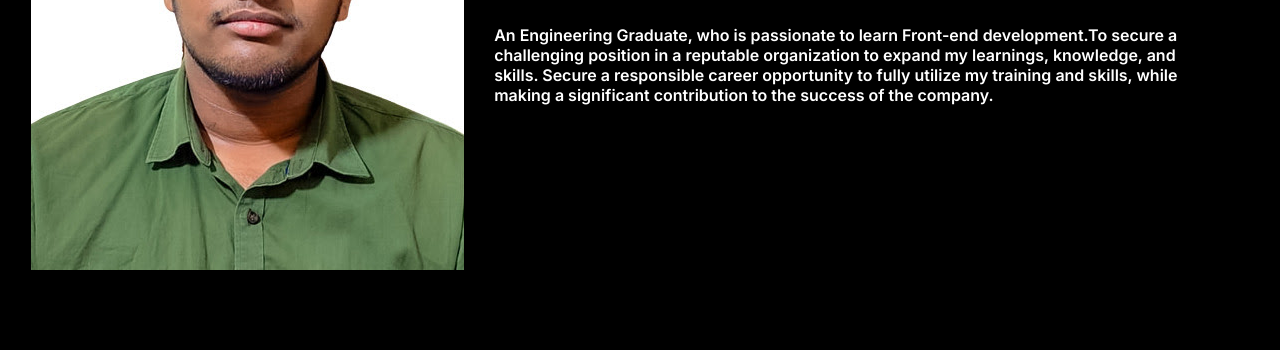
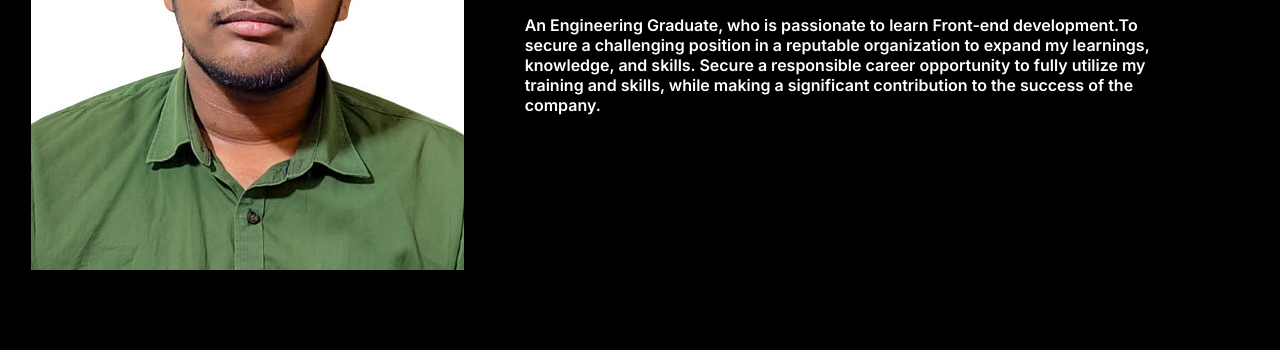
Before and after one commit to sumanthsai492/profilr-site, a plain HTML site: page index.html in a window 1280 px wide. Shown: the part 337-687 px from the top of the page. Drawn offline with Linux system fonts and the light colour scheme.

Commit message:
Update style.css

```diff
--- a/style.css
+++ b/style.css
@@ -26,7 +26,7 @@ section.banner{
     padding-top: 10%;
     display: grid;
     grid-column-start: 2;
-    padding: 2.5%;
+    padding: 5%;
 }
 .text h2{
     font-size: 30px;
```
